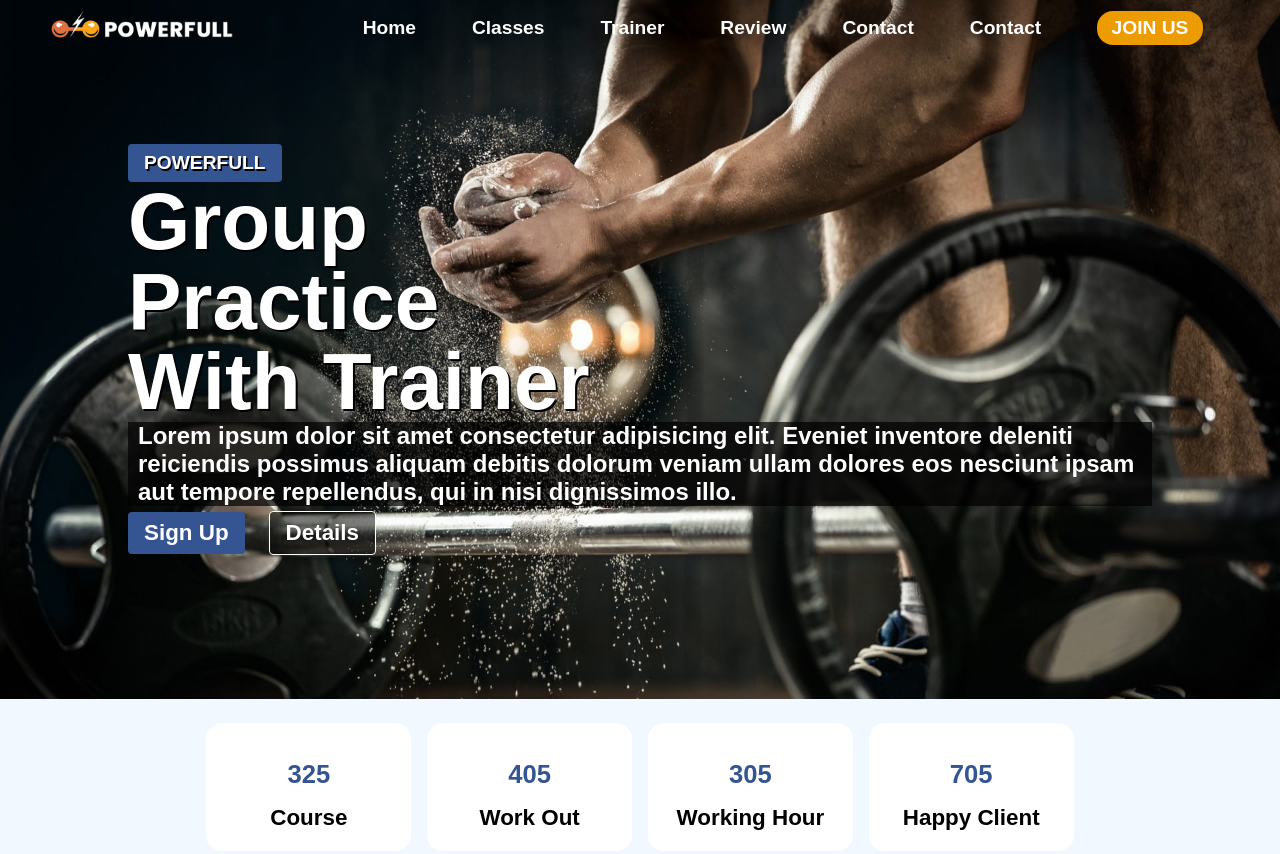
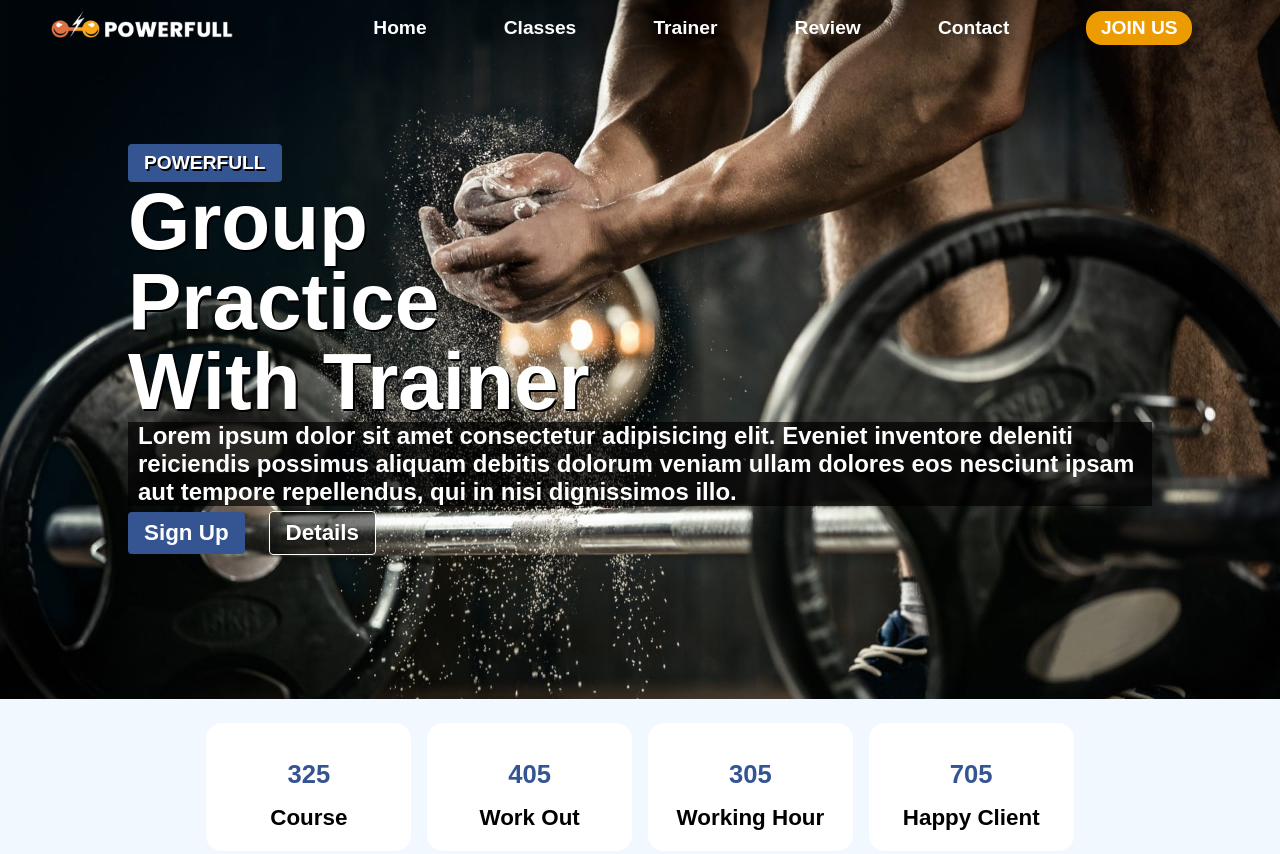
Before and after one commit to gokselgurluk/-Sport-Center, a plain HTML site: page index.html in a window 1280 px wide. Shown: the top 854 px of the page. Drawn offline with Linux system fonts and the light colour scheme.

Commit message:
project repair

```diff
--- a/index.html
+++ b/index.html
@@ -27,7 +27,7 @@
       <a href="#section-trainer">Trainer</a>
       <a href="#section-review">Review</a>
       <a href="#section-contact">Contact</a>
-      <a href="#footer">Contact</a>
+
       <a class="join" href="#join-us">JOIN US</a>
     </nav>
   </header>
```
